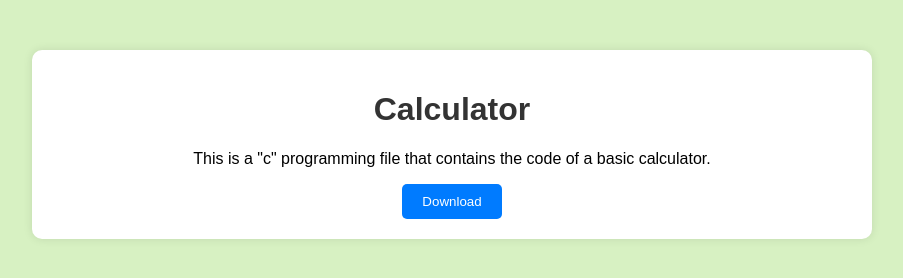
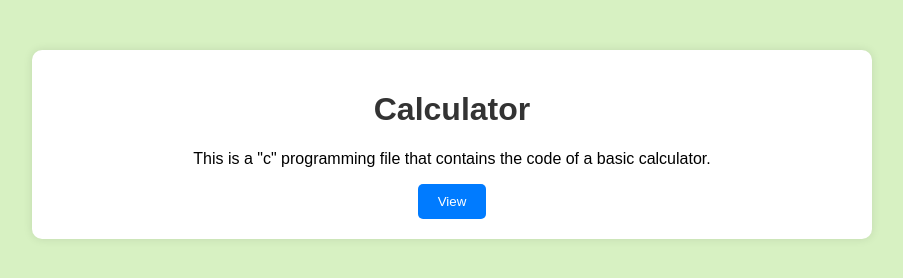
Before and after one commit to Glafton-X/school, a plain HTML site: page index.html in a window 1280 px wide. Shown: the whole page, without its empty margins (188-1091 px from the left). Drawn offline with Linux system fonts and the light colour scheme.

Commit message:
Update index.html

```diff
--- a/index.html
+++ b/index.html
@@ -42,7 +42,7 @@
 <center>
     <h1>Calculator</h1>
     <p>This is a "c" programming file that contains the code of a basic calculator.</p>
-<a href="calculator.txt"><button id:"colorbutton">Download</button></a></center>
+<a href="calculator.txt"><button id:"colorbutton">View</button></a></center>
 </div>
 
 
```
